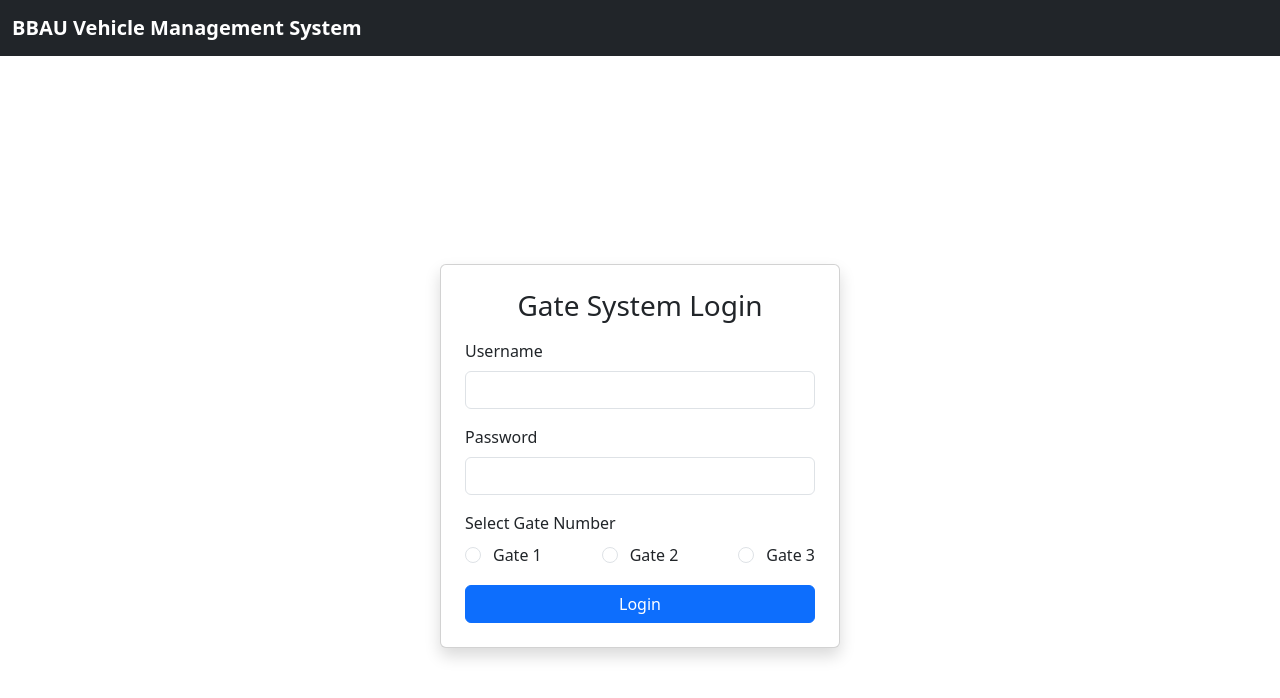
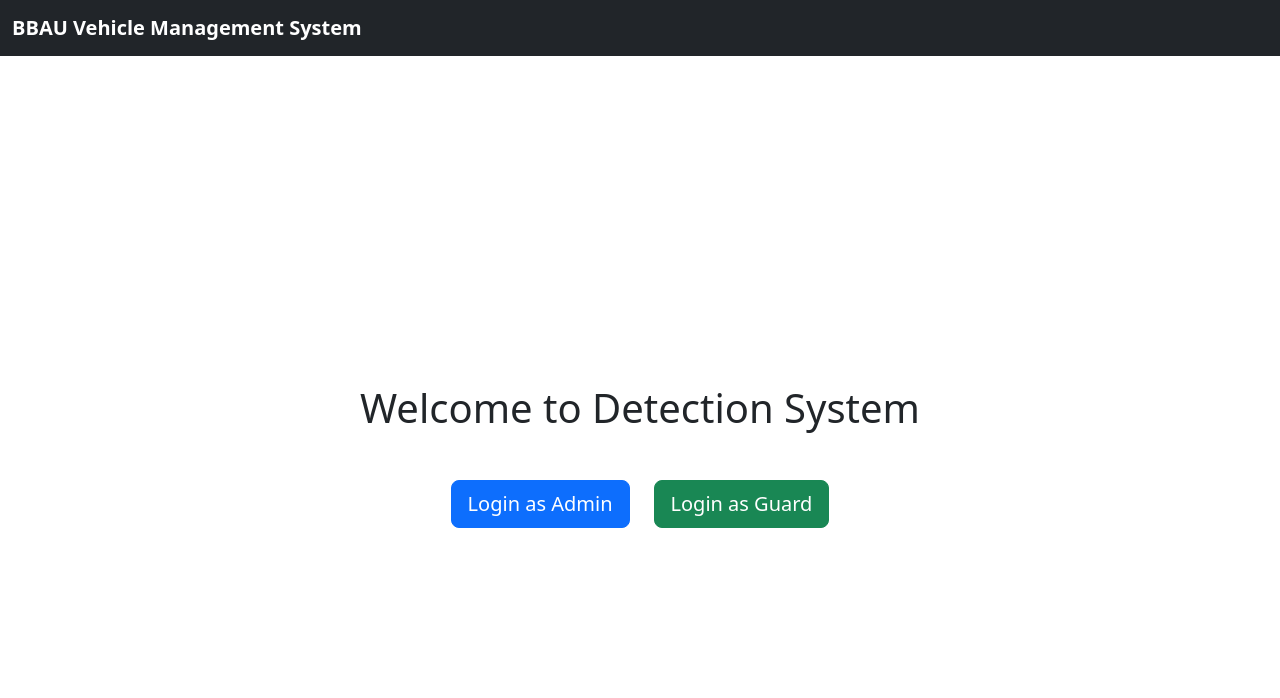
Before and after one commit to Unik477/vehicle-detection-system-front-end, a React (Vite) app in the folder guards-ui/: page / in a window 1280 px wide. Shown: the top 698 px of the page. Built offline with nearby package versions, Linux system fonts and the light colour scheme.

Commit message:
added code for home page and admin login

```diff
--- a/guards-ui/src/App.jsx
+++ b/guards-ui/src/App.jsx
@@ -1,21 +1,32 @@
 
 import './App.css'
-import GateDashboard from './Components/Dashboard/GateDashboard'
+import GateDashboard from './Components/Dashboard/GateDashboard/GateDashboard'
 import Navbar from './Components/Navbar/Navbar'
-import LoginPage from './Components/Login/LoginPage';
-import { useGlobalContext } from './Components/ContextAPI/GlobalContext';
+import { Routes, Route } from 'react-router-dom'
+// import { useGlobalContext } from './Components/ContextAPI/GlobalContext';
+import Home from './Components/Home/Home';
+import GateLogin from './Components/Login/GateLogin';
+import AdminLogin from './Components/Login/AdminLogin';
 
 function App() {
 
-  const { isLoggedIn, setIsLoggedIn } = useGlobalContext();
+  // const { isLoggedIn, setIsLoggedIn } = useGlobalContext();
   return (
     <>
+
       <Navbar />
-      {isLoggedIn ? (
+      <Routes>
+        <Route path="/" element={<Home />} />
+        <Route path="/admin-login" element={<AdminLogin />} />
+        <Route path="/guard-login" element={<GateLogin />} />
+        <Route path="/guard-dashboard" element={<GateDashboard/>}/>
+      </Routes>
+      {/* {isLoggedIn ? (
         <GateDashboard />
       ) : (
         <LoginPage onLoginSuccess={() => setIsLoggedIn(true)} />
-      )}
+      )} */}
+
     </>
   )
 }
--- /dev/null
+++ b/guards-ui/src/Components/Home/Home.jsx
@@ -0,0 +1,36 @@
+import React from "react";
+import { useNavigate } from "react-router-dom";
+
+const Home = () => {
+  const navigate = useNavigate();
+
+  const handleAdminLogin = () => {
+    navigate("/admin-login");
+  };
+
+  const handleGuardLogin = () => {
+    navigate("/guard-login");
+  };
+
+  return (
+    <div className="container d-flex flex-column justify-content-center align-items-center vh-100">
+      <h1 className="mb-5">Welcome to Detection System</h1>
+      <div className="d-flex gap-4">
+        <button
+          className="btn btn-primary btn-lg"
+          onClick={handleAdminLogin}
+        >
+          Login as Admin
+        </button>
+        <button
+          className="btn btn-success btn-lg"
+          onClick={handleGuardLogin}
+        >
+          Login as Guard
+        </button>
+      </div>
+    </div>
+  );
+};
+
+export default Home;
--- /dev/null
+++ b/guards-ui/src/Components/Login/AdminLogin.jsx
@@ -0,0 +1,6 @@
+
+export default function AdminLogin() {
+    return(
+        <h1>hello</h1>
+    )
+}
--- a/guards-ui/src/Components/Login/LoginPage.jsx
+++ b/guards-ui/src/Components/Login/GateLogin.jsx
@@ -2,7 +2,7 @@ import { useState } from "react";
 import axios from "axios";
 import { useGlobalContext } from "../ContextAPI/GlobalContext";
 
-const LoginPage = ({ onLoginSuccess }) => {
+const GateLogin = ({ onLoginSuccess }) => {
   const [username, setUsername] = useState("");
   const [password, setPassword] = useState("");
   const [error, setError] = useState("");
@@ -117,4 +117,4 @@ const LoginPage = ({ onLoginSuccess }) => {
   );
 };
 
-export default LoginPage;
+export default GateLogin;
--- a/guards-ui/src/main.jsx
+++ b/guards-ui/src/main.jsx
@@ -3,11 +3,14 @@ import { createRoot } from 'react-dom/client'
 import './index.css'
 import App from './App.jsx'
 import { GlobalProvider } from './Components/ContextAPI/GlobalProvider.jsx'
+import { BrowserRouter } from 'react-router-dom'
 
 createRoot(document.getElementById('root')).render(
- // <StrictMode>
-   <GlobalProvider>
-    <App />
-  </GlobalProvider>,
-  //</StrictMode>,
+  // <StrictMode>
+  <BrowserRouter>
+    <GlobalProvider>
+      <App />
+    </GlobalProvider>
+  </BrowserRouter>
+  // </StrictMode>
 )
```
Also changed, not shown: guards-ui/src/Components/Dashboard/GateDashboard/AllowedNotification.jsx (renamed from guards-ui/src/Components/Dashboard/AllowedNotification.jsx), guards-ui/src/Components/Dashboard/GateDashboard/BlockedNotification.jsx (renamed from guards-ui/src/Components/Dashboard/BlockedNotification.jsx), guards-ui/src/Components/Dashboard/GateDashboard/GateDashboard.jsx (renamed from guards-ui/src/Components/Dashboard/GateDashboard.jsx), guards-ui/src/Components/Dashboard/GateDashboard/VehicleStats.jsx (renamed from guards-ui/src/Components/Dashboard/VehicleStats.jsx).
